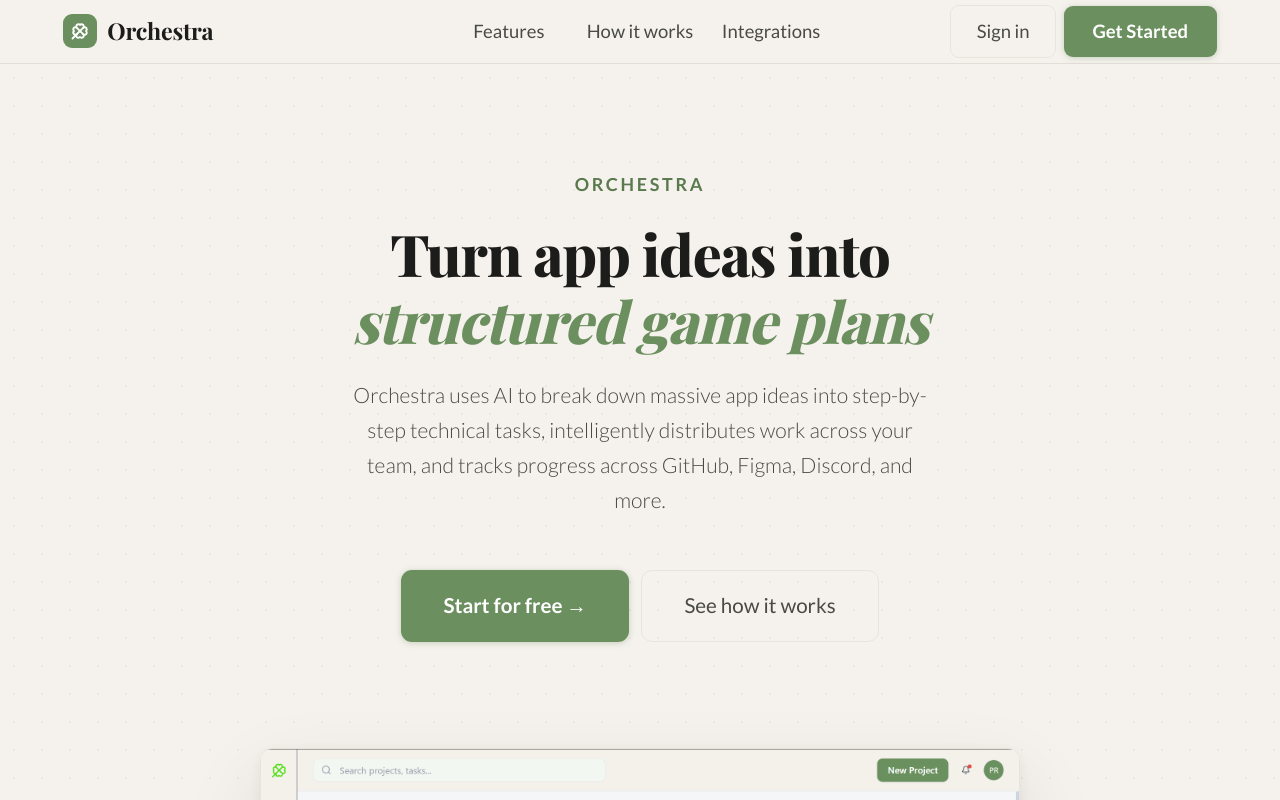
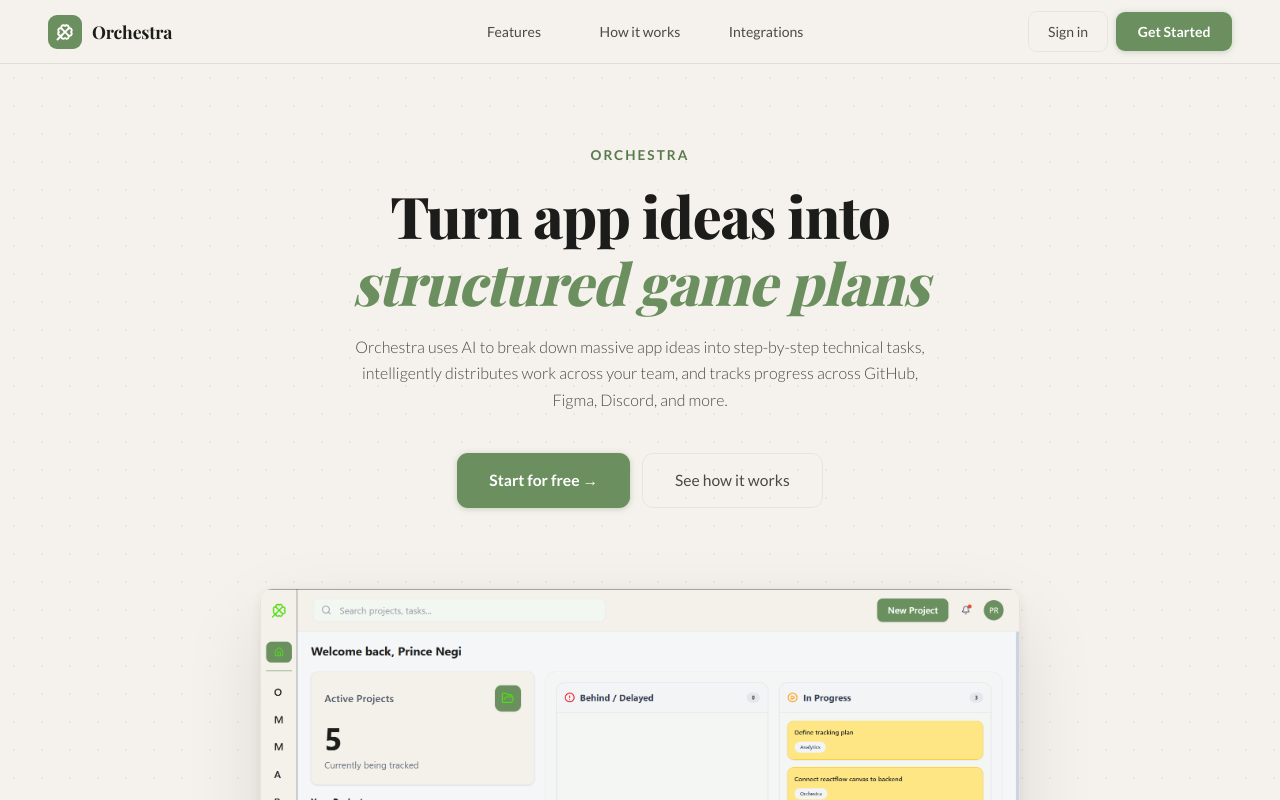
Before and after one commit to orchestra-A/orchestra-frontend, a React (Vite) app: page / in a window 1280 px wide. Shown: the top 800 px of the page. Built offline with nearby package versions, Linux system fonts and the light colour scheme; no server answers; a web font is replaced by a local one.

Commit message:
fix: reset global font scaling to normalize sizing across app

```diff
--- a/src/index.css
+++ b/src/index.css
@@ -123,7 +123,7 @@
 }
 
 html {
-  font-size: 132%;
+  font-size: 100%;
 }
 
 /* Custom Scrollbar */
```
